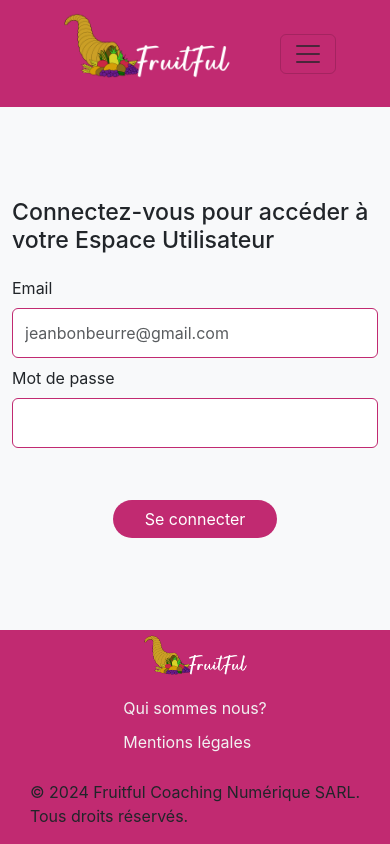
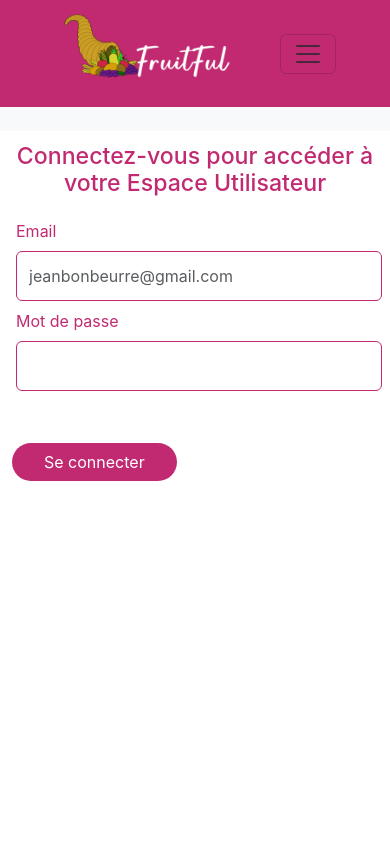
Before and after one commit to RomainVReco/fruitful-app, a React (Create React App) app: page /login in a window 390 px wide. Shown: the top 844 px of the page. Built offline with nearby package versions, Linux system fonts and the light colour scheme.

Commit message:
Responsive Etape 4 - Renseignement.

```diff
--- a/src/App.css
+++ b/src/App.css
@@ -336,10 +336,15 @@ label {
 
 
 .renseignement-container {
-  width: 450px;
+  display: flex;
+  flex-direction: row;
+  justify-content: space-between;
+  padding: 10px;
+  min-width: 368px;
+  max-width: 450px;
   height: 70px;
-  margin: 30px 0.5em;
-  border: solid #c12a71 1px;
+  /* margin: 30px 0.5em; */
+  border: solid #c12a71 1px !important;
   gap: 15px;
   border-radius: 15px;
 }
@@ -372,6 +377,14 @@ label {
   border: 3px #000 solid !important;
 }
 
+/* LOGIN */
+.fond-neutre {
+  width: 100%;
+  /* height: 100%; */
+  height: 85vh !important;
+  background-color: white;
+}
+
 /* CAROUSEL PAGE ACCUEIL */
 
 .carousel-container {
--- a/src/components/EntreeObjectif.js
+++ b/src/components/EntreeObjectif.js
@@ -14,8 +14,8 @@ function EntreeObjectif({ fruit, objectif, idObjectif, handleCheckBoxChange, isS
   const imageSrc = images[fruit] || null;
   return (
 
-    <div className="container-md">
-      <div className="renseignement-container row align-items-center">
+    <div className="mt-4 mb-4">
+      <div className="renseignement-container align-items-center">
         <div className="col-sm-2">
           <button className="boutonlogo">
             {imageSrc && (
@@ -23,7 +23,7 @@ function EntreeObjectif({ fruit, objectif, idObjectif, handleCheckBoxChange, isS
             )}
           </button>
         </div>
-        <div className="col-sm-7">{objectif}</div>
+        <div className="col-sm-8">{objectif}</div>
         <div className="col-sm-2">
           <input type="checkbox" className="case-a-cocher" id={idObjectif} onClick={() => handleCheckBoxChange(idObjectif)}
             checked={isSelected} />
--- a/src/pages/inscrit/Renseignement.js
+++ b/src/pages/inscrit/Renseignement.js
@@ -14,15 +14,10 @@ export default function Renseignement() {
 
   return (
     <>
-      <div className="fond-inscription content flex-grow-1 min-vh-100">
-        <div className="row ">
-          <div className="col"></div>
-          <div className="col corps-inscription">
-            <div>
-              <label for="comment">
-                <h2>Quelle est votre principale motivation ?</h2>
-              </label>
-            </div>
+      <div className="fond-inscription">
+      <div className="container corps-inscription d-flex flex-column align-items-center mt-4">
+          <div className="d-flex flex-column">
+                <h2 className="centre">Quelle est votre principale motivation ?</h2>
 
             <EntreeObjectif fruit="banane" objectif="Se sentir mieux" idObjectif="mot1" handleCheckBoxChange={handleCheckBoxChange}
         isSelected={selectedId === "mot1"}/>
--- a/src/pages/public/Inscription2.js
+++ b/src/pages/public/Inscription2.js
@@ -48,14 +48,15 @@ export default function Inscription2() {
       return;
     }
   };
-
+//******************************************************************************************
   function AffichageImage() {
     return (
       <div className="centre mt-4 mb-6">
-        <img src={bebe} alt="Bébé" className="imageInscription" />
+        <img src={bebe} alt="Bébé" className="imageInscription mb-6" />
       </div>
     );
   }
+//******************************************************************************************
 
   return (
     <>
--- a/src/pages/public/Login.js
+++ b/src/pages/public/Login.js
@@ -52,7 +52,28 @@ export default function Login() {
     };
 
     return (
-        <div className='container d-flex justify-content-center' >
+        <>
+
+<div className='fond-neutre mt-4'>
+        <div className="container corps-inscription d-flex flex-column align-items-center">
+          <div className="d-flex flex-column">
+
+
+
+                <h3 className='titre-h3-modifier-creer-tache centre'>Connectez-vous pour accéder à votre Espace Utilisateur</h3>
+                <InputProfilText label='email' nomLabel='Email' method={handleChange} exemple='jeanbonbeurre@gmail.com' />
+                <div className='w-100 m-1'>
+                    <label htmlFor='password' className='form-label'>Mot de passe</label>
+                    <input type="password" id="password" value={user.password} className='form-control profil-border' onChange={handleChange} />
+                </div>
+
+                <button type="button" className='btn boutonValiderProfil mt-5' onClick={handleSubmit}>Se connecter</button>
+
+                {errorMessage && <div style={{ color: 'red' }}>{errorMessage}</div>}
+            </div>
+        </div >
+</div>
+        {/* <div className='container d-flex justify-content-center' >
             <div className='d-flex flex-column align-items-center justify-content-center m-3 col-12 col-md-9 ' >
                 <h3 className='titre-h3-modifier-creer-tache'>Connectez-vous pour accéder à votre Espace Utilisateur</h3>
                 <InputProfilText label='email' nomLabel='Email' method={handleChange} exemple='jeanbonbeurre@gmail.com' />
@@ -65,6 +86,7 @@ export default function Login() {
 
                 {errorMessage && <div style={{ color: 'red' }}>{errorMessage}</div>}
             </div>
-        </div >
+        </div > */}
+        </>
     )
 }
```
